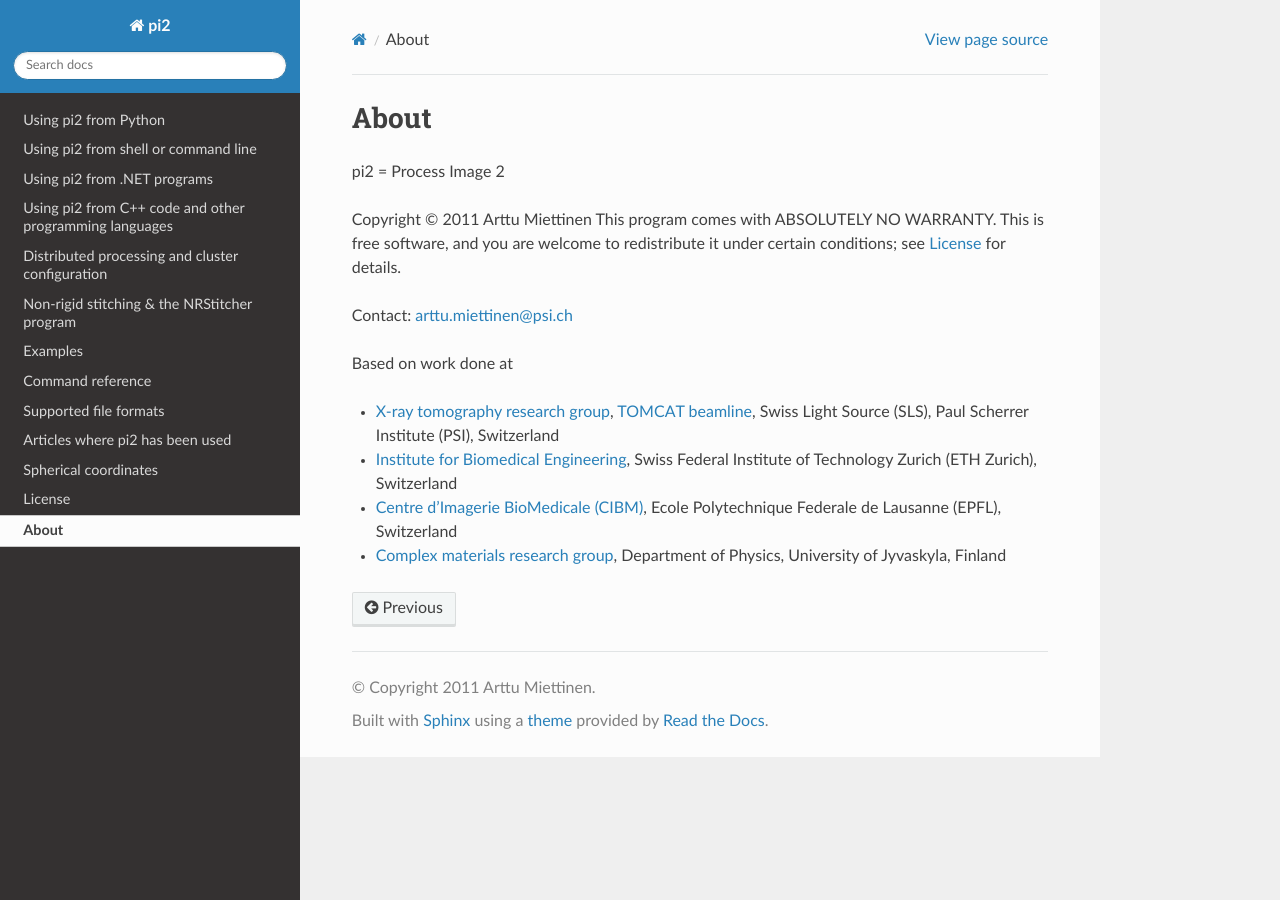
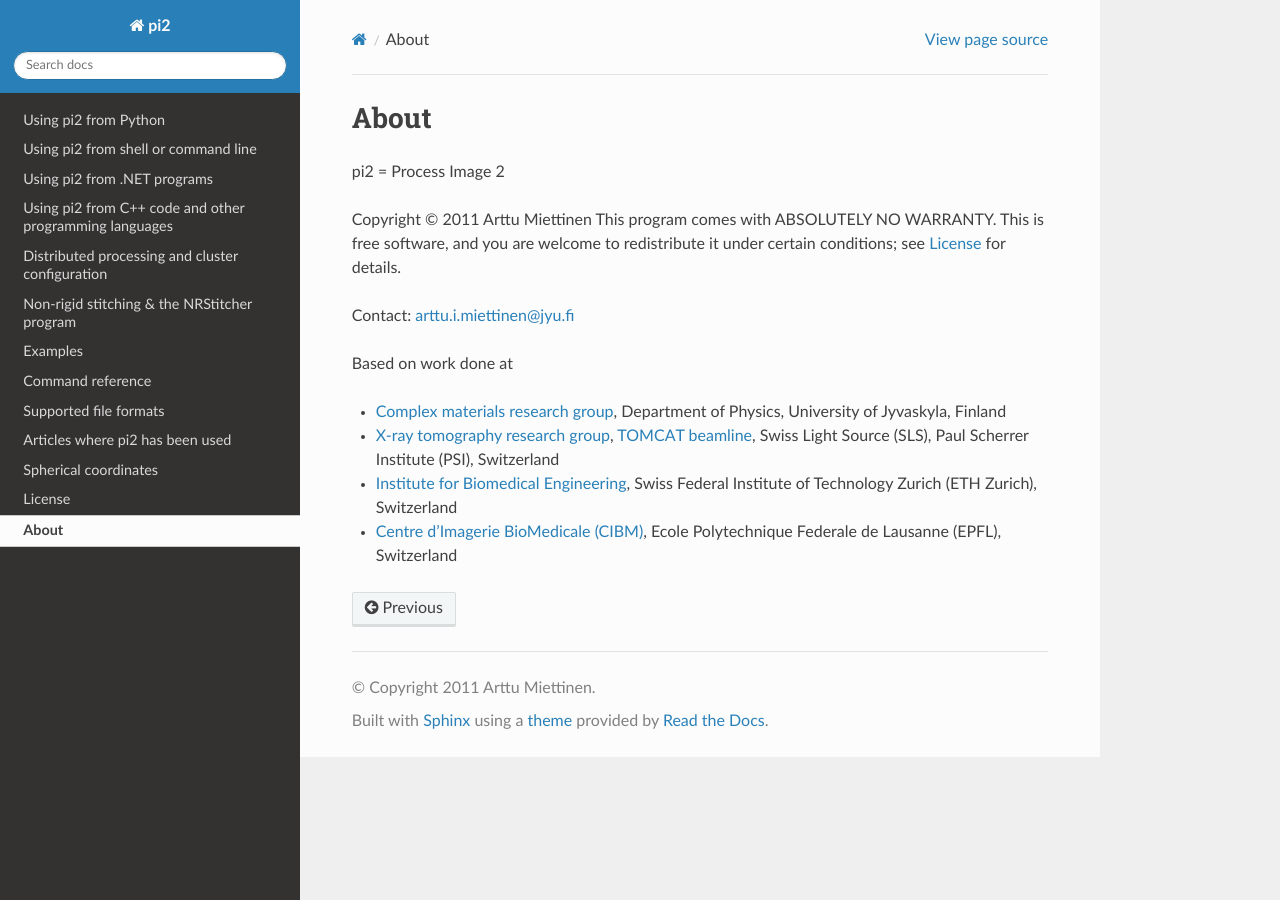
Before and after one commit to arttumiettinen/pi2, a Sphinx documentation site: the page built from doc/source/about.txt, in a window 1280 px wide. Built offline with Sphinx 7.4.7 and the Read the Docs theme 2.0.0, drawn with Linux system fonts in a browser that asks for light colours.

Commit message:
Fixed docs a bit.

```diff
--- a/doc/source/about.txt
+++ b/doc/source/about.txt
@@ -8,11 +8,11 @@ This program comes with ABSOLUTELY NO WARRANTY.
 This is free software, and you are welcome to redistribute it
 under certain conditions; see :ref:`formatted_license` for details.
 
-Contact: arttu.miettinen@psi.ch
+Contact: arttu.i.miettinen@jyu.fi
 
 Based on work done at
 
+* `Complex materials research group <https://www.jyu.fi/science/en/physics/research/materials-physics/complex-materials>`__, Department of Physics, University of Jyvaskyla, Finland
 * `X-ray tomography research group <https://www.psi.ch/en/x-ray-tomography-group>`__, `TOMCAT beamline <https://www.psi.ch/en/sls/tomcat>`__, Swiss Light Source (SLS), Paul Scherrer Institute (PSI), Switzerland
 * `Institute for Biomedical Engineering <https://biomed.ee.ethz.ch/>`__, Swiss Federal Institute of Technology Zurich (ETH Zurich), Switzerland
 * `Centre d'Imagerie BioMedicale (CIBM) <https://cibm.ch/>`__, Ecole Polytechnique Federale de Lausanne (EPFL), Switzerland
-* `Complex materials research group <https://www.jyu.fi/science/en/physics/research/materials-physics/complex-materials>`__, Department of Physics, University of Jyvaskyla, Finland
```
Also changed, not shown: README.md (+3 -1 lines), doc/source/references.txt (+1 -1 lines).
